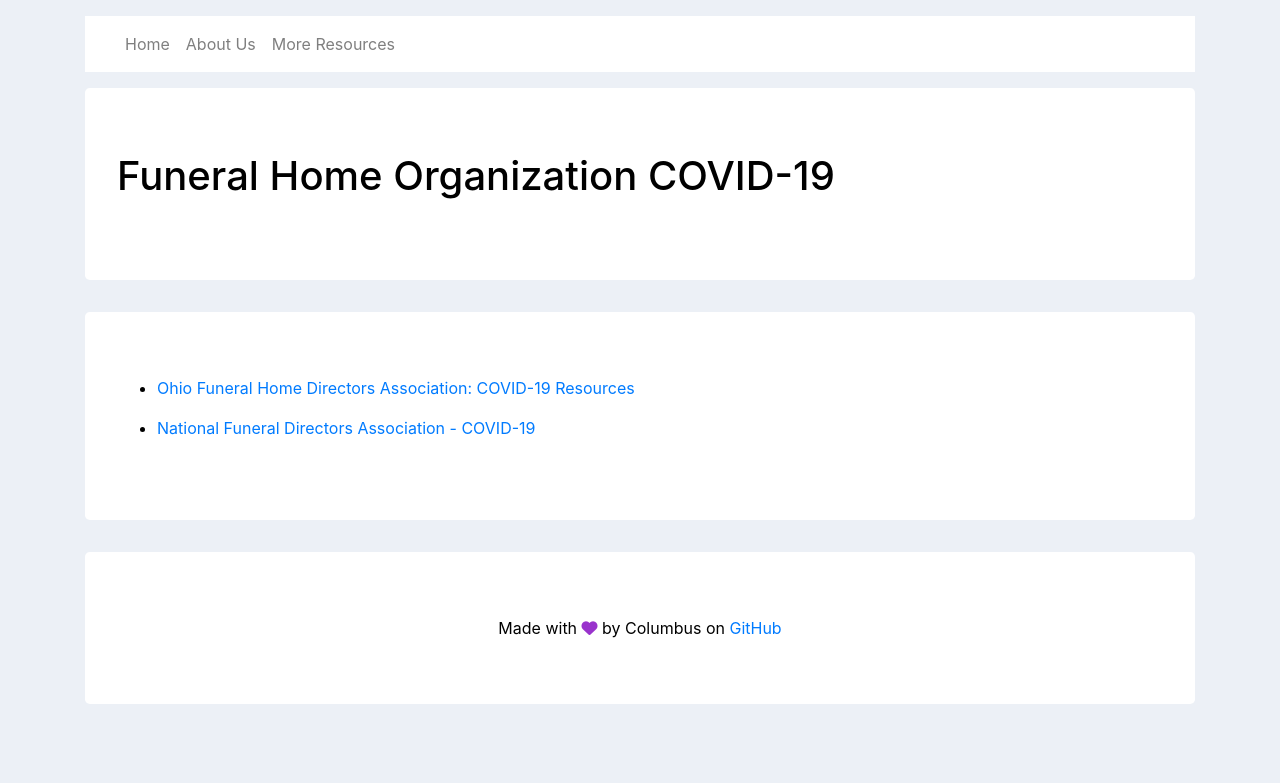
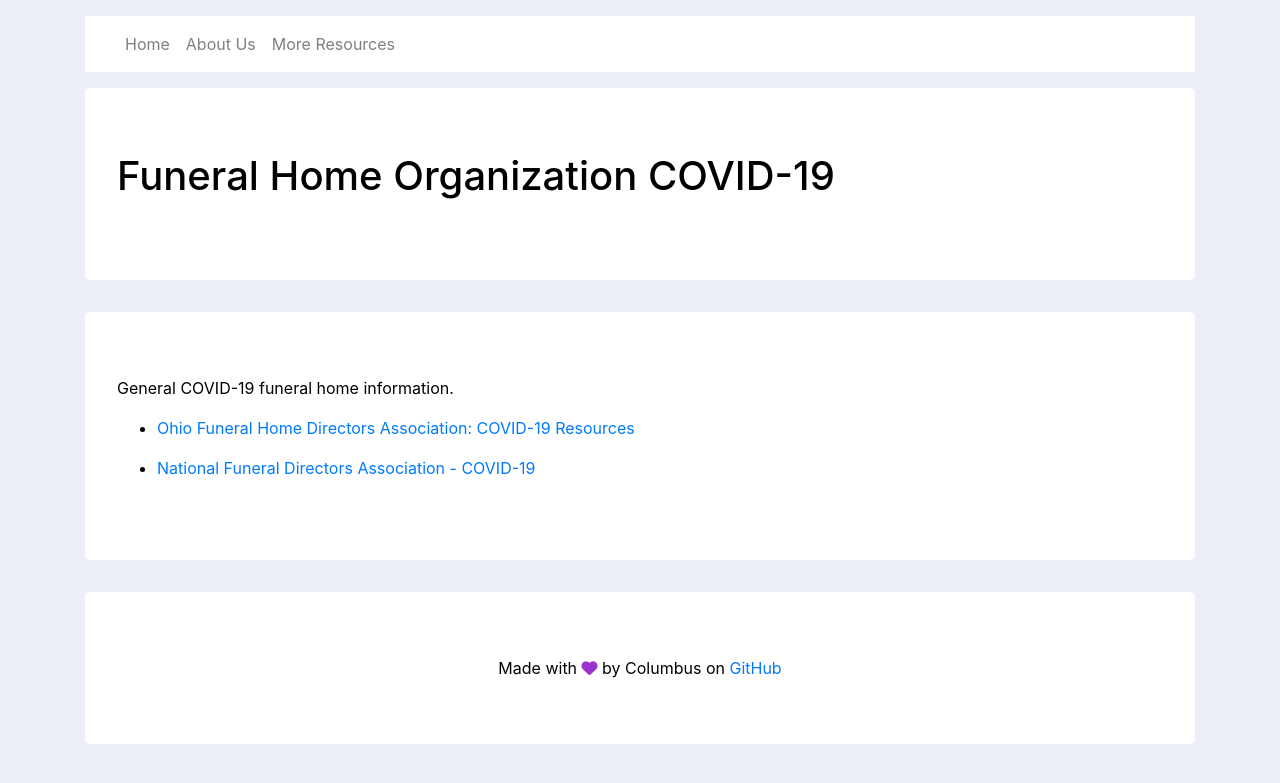
Before and after one commit to wijohnst/rememberingcolumbus.github.io, a Jekyll site: the page built from _posts/2020-04-25-funeral-home-organization.markdown, in a window 1280 px wide. Shown: the top 783 px of the page. Built offline with Jekyll 4.4.1, drawn with Linux system fonts in a browser that asks for light colours; nearby versions of some CDN libraries.

Commit message:
Updated Funeral Home Organization

```diff
--- a/_posts/2020-04-25-funeral-home-organization.markdown
+++ b/_posts/2020-04-25-funeral-home-organization.markdown
@@ -6,6 +6,8 @@ categories:
 layout: post
 ---
 
+General COVID-19 funeral home information.
+
 * [Ohio Funeral Home Directors Association: COVID-19 Resources](https://ofdaonline.org/aws/OFDA/pt/sp/covid-19/)
 
 * [National Funeral Directors Association - COVID-19](https://www.nfda.org/covid-19)
```
